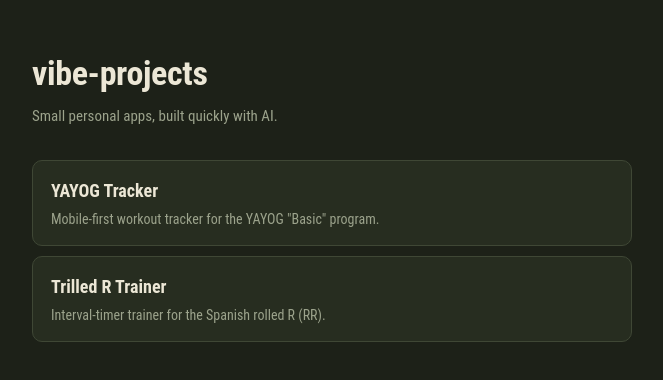
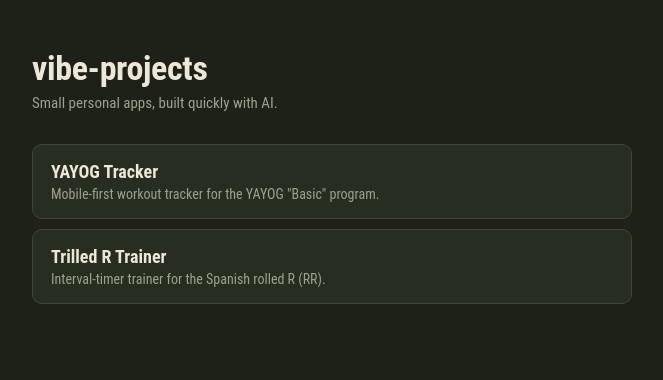
Before and after one commit to chiptus/vibe-projects, a React (Vite) app in the folder projects/hub/: page / in a window 1280 px wide. Shown: the top 380 px of the page, without its empty margins (308-971 px from the left). Built offline with nearby package versions, Linux system fonts and the light colour scheme.

Commit message:
fix(hub): keep original line-height and easing
Co-Authored-By: Claude Sonnet 5.5 <noreply@anthropic.com>
Claude-Session: https://claude.ai/code/session_01Ub23daBHac6Z2K6h13m6zx

```diff
--- a/projects/hub/src/App.tsx
+++ b/projects/hub/src/App.tsx
@@ -10,11 +10,11 @@ export default function App() {
         {PROJECTS.map((p) => (
           <a
             key={p.name}
-            className="block rounded-[10px] border border-ln bg-sf px-[18px] py-4 text-inherit no-underline transition-[border-color] duration-150 ease-in-out hover:border-ac focus-visible:border-ac"
+            className="block rounded-[10px] border border-ln bg-sf px-[18px] py-4 text-inherit no-underline transition-[border-color] duration-150 ease-[ease] hover:border-ac focus-visible:border-ac"
             href={p.href}
           >
-            <p className="mb-1 text-lg font-bold">{p.title}</p>
-            <p className="text-sm text-mu">{p.description}</p>
+            <p className="mb-1 text-[18px] font-bold">{p.title}</p>
+            <p className="text-[14px] text-mu">{p.description}</p>
           </a>
         ))}
       </div>
--- a/projects/hub/src/styles.css
+++ b/projects/hub/src/styles.css
@@ -16,6 +16,6 @@
   }
 
   body {
-    @apply bg-bg text-tx font-sans;
+    @apply bg-bg text-tx font-sans leading-[normal];
   }
 }
```
